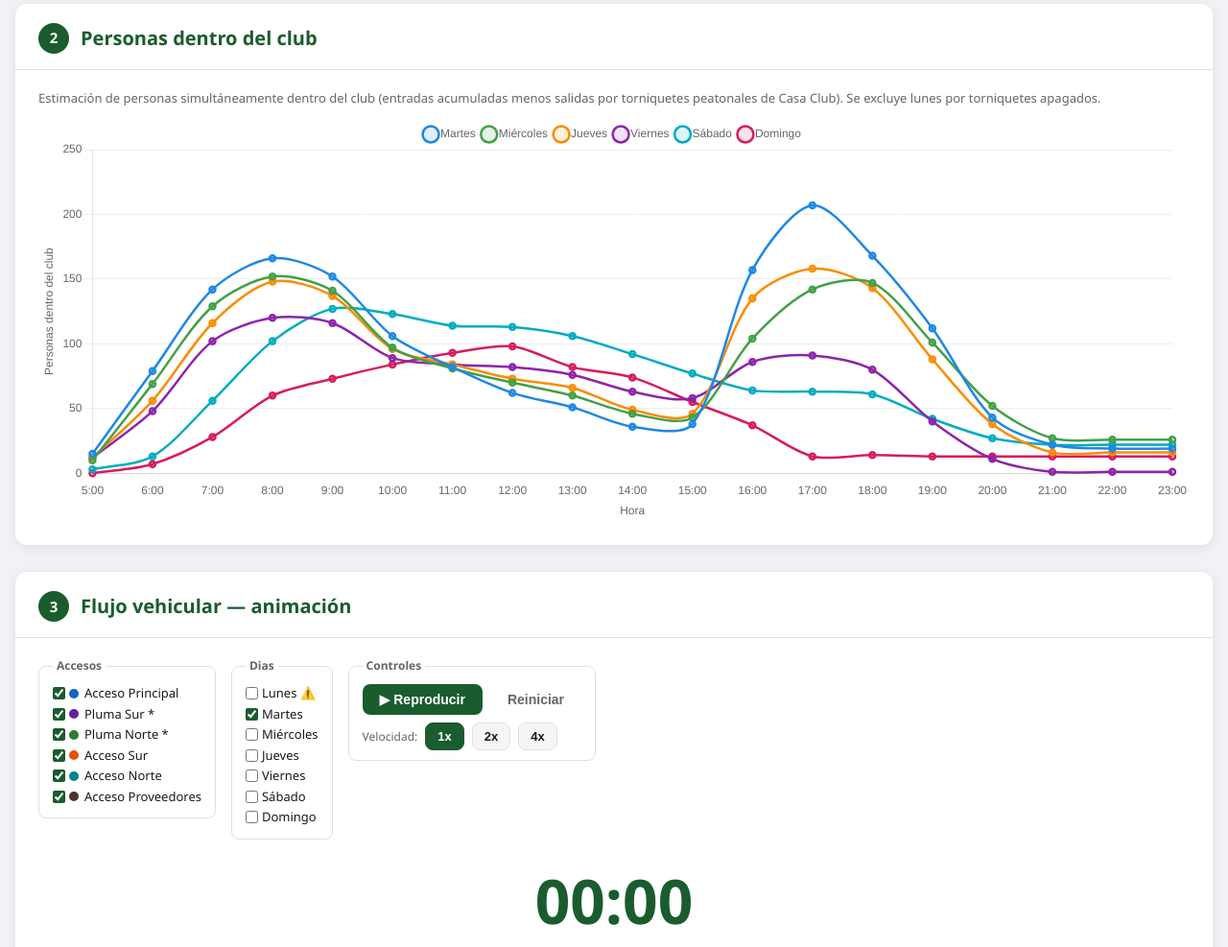
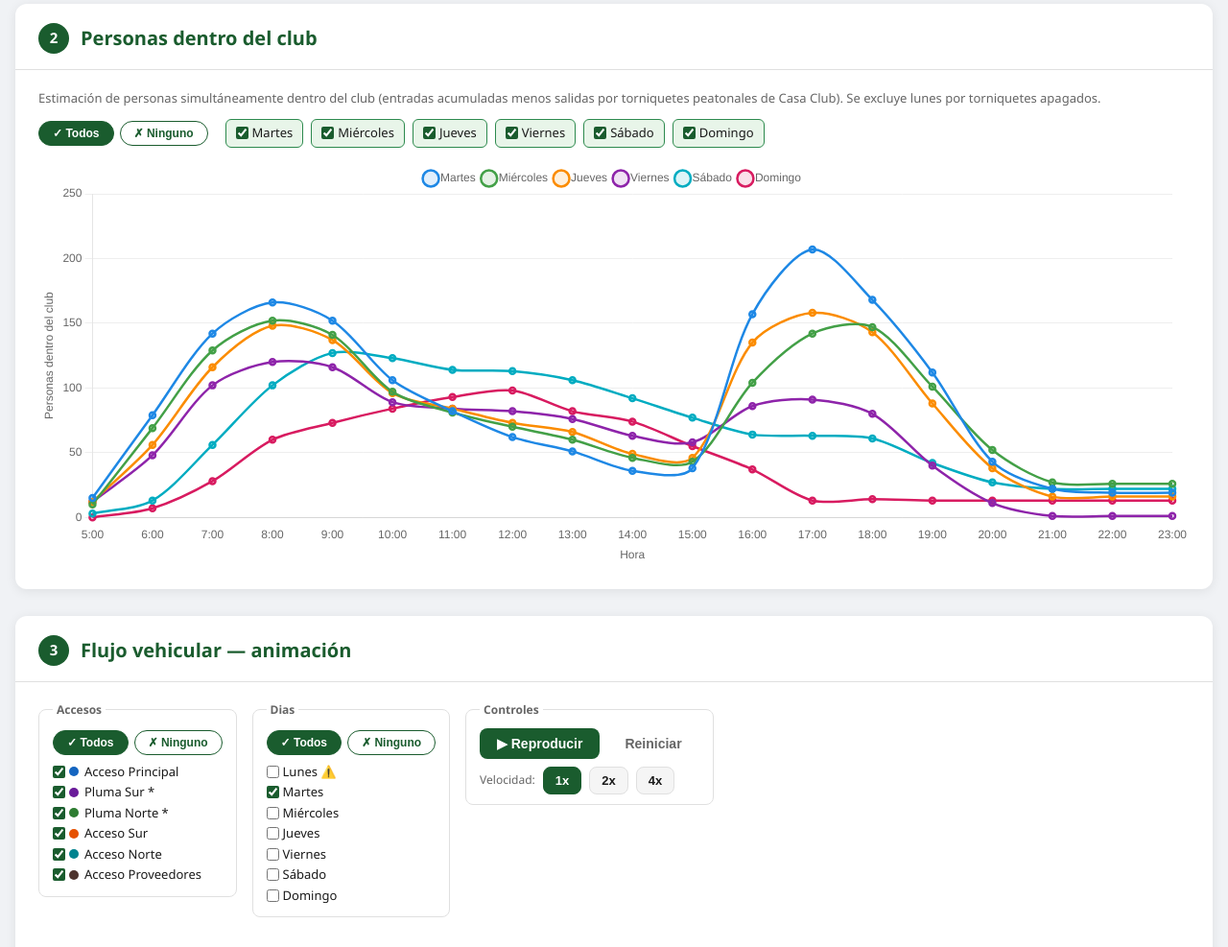
Before and after one commit to darrieta87/diegoarrieta-website, a plain HTML site: page 3m-accesos-abril-2026.html in a window 1280 px wide. Shown: the part 1300-2287 px from the top of the page at 96% size. Drawn offline with nearby package versions, Linux system fonts and the light colour scheme.

Commit message:
Dashboard 3M: prominent Todos/Ninguno toggles across all sections
Reusable makeQuickToggle helper; pill-styled buttons. Added quick-select
to section 2 (new weekday filter for the line chart) and section 3
(Accesos + Días), not just section 1.

Co-Authored-By: Claude Opus 4.7 (1M context) <noreply@anthropic.com>

```diff
--- a/3m-accesos-abril-2026.html
+++ b/3m-accesos-abril-2026.html
@@ -62,6 +62,20 @@
   }
   .btn-sm:hover { background: #f5f5f5; }
 
+  /* Prominent quick-select (Todos / Ninguno) */
+  .quick-toggle { display: inline-flex; gap: 6px; margin: 0 10px 0 0; }
+  .anim-controls .quick-toggle { margin: 2px 0 8px; }
+  .btn-quick {
+    font-size: 12px; font-weight: 700; padding: 6px 14px; border-radius: 20px;
+    cursor: pointer; border: 1.5px solid var(--primary); line-height: 1;
+    display: inline-flex; align-items: center; gap: 5px; transition: all 0.15s;
+    white-space: nowrap;
+  }
+  .btn-quick.all { background: var(--primary); color: #fff; }
+  .btn-quick.all:hover { background: var(--primary-light); border-color: var(--primary-light); }
+  .btn-quick.none { background: #fff; color: var(--primary); }
+  .btn-quick.none:hover { background: #e8f5e9; }
+
   .heatmap-wrap { overflow-x: auto; }
   table.heatmap { border-collapse: collapse; width: 100%; min-width: 600px; font-size: 13px; }
   table.heatmap th { padding: 8px 6px; font-weight: 600; text-align: center; background: #f8f8f8; border: 1px solid var(--border); }
@@ -121,6 +135,7 @@
     .filter-bar { gap: 4px; }
     .filter-bar label { font-size: 11px; padding: 3px 7px; }
     .btn-sm { font-size: 11px; padding: 3px 8px; }
+    .btn-quick { font-size: 11px; padding: 5px 11px; }
     table.heatmap { font-size: 11px; min-width: 520px; }
     table.heatmap th { padding: 5px 3px; font-size: 11px; }
     table.heatmap td { padding: 4px 2px; min-width: 42px; font-size: 11px; }
@@ -145,6 +160,7 @@
     .section-header h2 { font-size: 15px; }
     .section-body { padding: 10px 8px 12px; }
     .filter-bar label { font-size: 10px; padding: 2px 5px; }
+    .btn-quick { font-size: 10px; padding: 4px 9px; }
     table.heatmap { font-size: 10px; min-width: 460px; }
     table.heatmap th { padding: 4px 2px; }
     table.heatmap td { padding: 3px 1px; min-width: 36px; }
@@ -207,6 +223,7 @@
   </div>
   <div class="section-body">
     <p style="font-size:13px;color:var(--text-muted);margin-bottom:12px;">Estimación de personas simultáneamente dentro del club (entradas acumuladas menos salidas por torniquetes peatonales de Casa Club). Se excluye lunes por torniquetes apagados.</p>
+    <div class="filter-bar" id="insideDayFilters"></div>
     <div class="chart-container">
       <canvas id="insideChart"></canvas>
     </div>
@@ -275,20 +292,34 @@ for(let h=5;h<=23;h++) HOURS_DISPLAY.push(h);
 // ==================== SECTION 1: HEATMAP ====================
 const torniqueteGroups = ['Torniquete Casa Club','Torniquete PB Casa Club','Torniquetes Panoli/Sur','Motor Lobby'];
 
+// Reusable prominent "Todos / Ninguno" quick-select. Sets every checkbox under
+// `selector`, syncs the .checked label style, then runs `afterChange`.
+function makeQuickToggle(selector, afterChange){
+  const wrap = document.createElement('span');
+  wrap.className = 'quick-toggle';
+  const make = (cls, label, val) => {
+    const b = document.createElement('button');
+    b.type = 'button';
+    b.className = 'btn-quick ' + cls;
+    b.innerHTML = label;
+    b.onclick = () => {
+      document.querySelectorAll(selector + ' input[type=checkbox]').forEach(c => {
+        c.checked = val;
+        const lab = c.closest('label');
+        if(lab) lab.classList.toggle('checked', val);
+      });
+      afterChange();
+    };
+    return b;
+  };
+  wrap.appendChild(make('all', '&#10003; Todos', true));
+  wrap.appendChild(make('none', '&#10007; Ninguno', false));
+  return wrap;
+}
+
 function initGroupFilters(){
   const bar = document.getElementById('groupFilters');
-  // Select all / none buttons
-  let btnAll = document.createElement('button');
-  btnAll.className='btn-sm'; btnAll.textContent='Todos'; btnAll.onclick=()=>{
-    document.querySelectorAll('#groupFilters input').forEach(c=>{c.checked=true; c.parentElement.classList.add('checked');});
-    renderHeatmap();
-  };
-  let btnNone = document.createElement('button');
-  btnNone.className='btn-sm'; btnNone.textContent='Ninguno'; btnNone.onclick=()=>{
-    document.querySelectorAll('#groupFilters input').forEach(c=>{c.checked=false; c.parentElement.classList.remove('checked');});
-    renderHeatmap();
-  };
-  bar.appendChild(btnAll); bar.appendChild(btnNone);
+  bar.appendChild(makeQuickToggle('#groupFilters', renderHeatmap));
 
   D.groups.forEach(g=>{
     const lbl = document.createElement('label');
@@ -421,6 +452,32 @@ function initInsideChart(){
   });
 }
 
+// Day selector for the line chart (datasets are pushed in dow order 1..6,
+// so dataset index i corresponds to dow = i+1).
+function initInsideDayFilters(){
+  const bar = document.getElementById('insideDayFilters');
+  bar.appendChild(makeQuickToggle('#insideDayFilters', updateInsideChart));
+  for(let dow=1; dow<=6; dow++){
+    const lbl = document.createElement('label');
+    lbl.className = 'checked';
+    const cb = document.createElement('input');
+    cb.type='checkbox'; cb.checked=true; cb.value=dow;
+    cb.onchange = ()=>{ lbl.classList.toggle('checked', cb.checked); updateInsideChart(); };
+    lbl.appendChild(cb);
+    lbl.appendChild(document.createTextNode(' '+DOW_NAMES[dow]));
+    bar.appendChild(lbl);
+  }
+}
+
+function updateInsideChart(){
+  if(!insideChart) return;
+  const sel = new Set(Array.from(document.querySelectorAll('#insideDayFilters input:checked')).map(c=>+c.value));
+  insideChart.data.datasets.forEach((ds,i)=>{
+    insideChart.setDatasetVisibility(i, sel.has(i+1));
+  });
+  insideChart.update();
+}
+
 // ==================== SECTION 3: VEHICLE ANIMATION (continuous flow, 3+3 lanes) ====================
 const VEH_COLORS = {
   'Acceso Principal':'#1565c0','Pluma Sur':'#6a1b9a','Pluma Norte':'#2e7d32',
@@ -452,6 +509,9 @@ function getCanvasH(vehs){ return Math.max(200, vehs.length * (getBlockH()+GAP_B
 
 function initVehFilters(){
   const div = document.getElementById('vehFilters');
+  div.parentElement.insertBefore(
+    makeQuickToggle('#vehFilters', ()=>{ resizeCanvas(); if(!animPlaying) drawLanes(); }),
+    div);
   D.vehicularGroups.forEach(g=>{
     const lbl = document.createElement('label');
     const cb = document.createElement('input');
@@ -468,6 +528,9 @@ function initVehFilters(){
 
 function initDayFilters(){
   const div = document.getElementById('dayFilters');
+  div.parentElement.insertBefore(
+    makeQuickToggle('#dayFilters', ()=>{ if(animPlaying) rebuildSchedule(); }),
+    div);
   DOW_NAMES.forEach((d,i)=>{
     const lbl = document.createElement('label');
     const cb = document.createElement('input');
@@ -761,6 +824,7 @@ try { initInsideChart(); } catch(e) {
   document.getElementById('insideChart').parentElement.innerHTML =
     '<p style="color:#e65100;padding:20px;">Error al cargar la gráfica. Verifica conexión a internet (Chart.js se carga desde CDN).</p>';
 }
+initInsideDayFilters();
 initVehFilters();
 initDayFilters();
 resizeCanvas();
```
